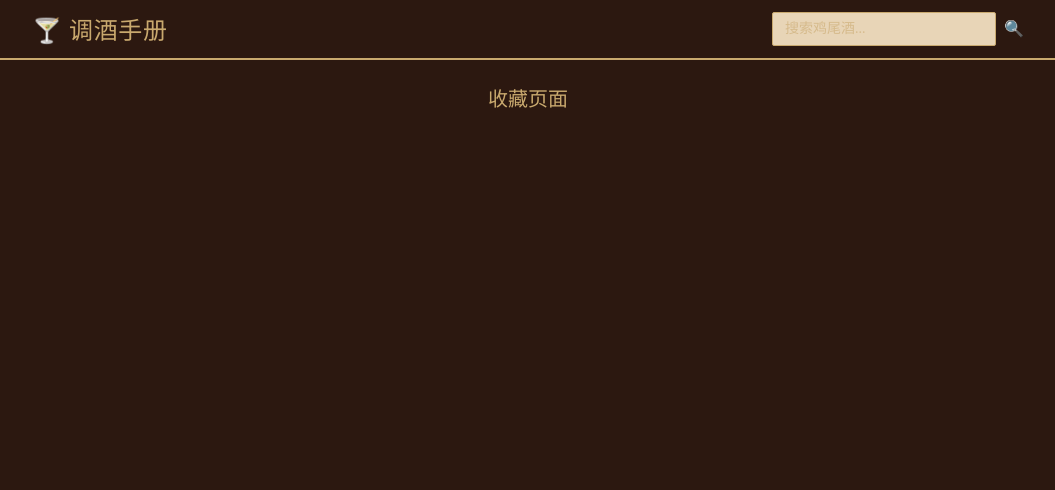
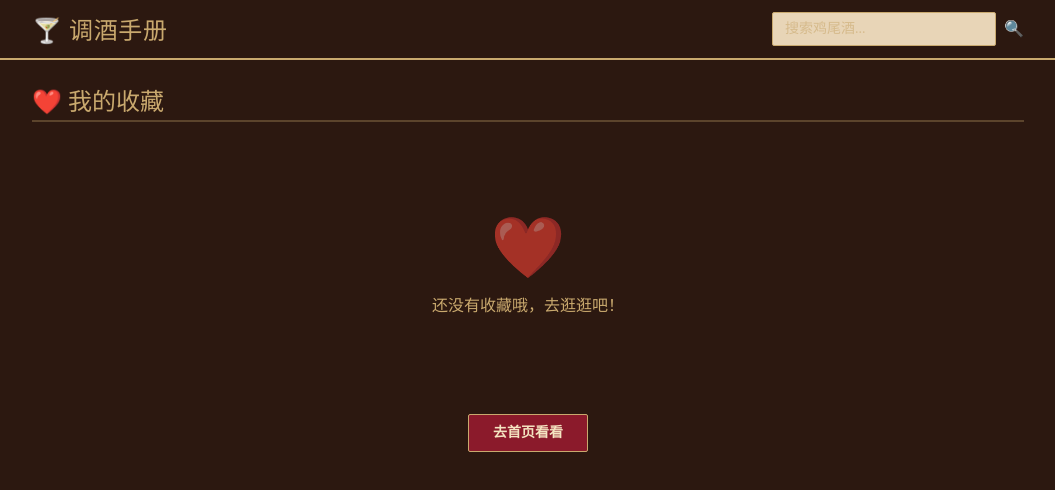
Before and after one commit to 2103433058/cocktail-app, a React (Vite) app: page /#/favorites in a window 1280 px wide. Shown: the top 490 px of the page, without its empty margins (112-1167 px from the left). Built offline with nearby package versions, Linux system fonts and the light colour scheme.

Commit message:
feat: add FavoritesPage

```diff
--- a/src/pages/FavoritesPage.jsx
+++ b/src/pages/FavoritesPage.jsx
@@ -1,3 +1,57 @@
+import { useStore } from '../store/useStore'
+import { useCocktailDetail } from '../hooks/useCocktails'
+import DrinkCard from '../components/DrinkCard'
+import EmptyState from '../components/EmptyState'
+import { Link } from 'react-router-dom'
+
+function FavoriteDrink({ id }) {
+  const { data: drink, isLoading } = useCocktailDetail(id)
+
+  if (isLoading) {
+    return (
+      <div className="card-vintage p-4 animate-pulse">
+        <div className="w-full aspect-square bg-vintage-gold/20 rounded-sm" />
+        <div className="h-4 bg-vintage-gold/20 rounded mt-2" />
+      </div>
+    )
+  }
+
+  if (!drink) return null
+  return <DrinkCard drink={drink} />
+}
+
 export default function FavoritesPage() {
-  return <div className="py-6"><p className="text-center text-vintage-gold font-heading text-xl">收藏页面</p></div>
+  const { favorites } = useStore()
+
+  if (favorites.length === 0) {
+    return (
+      <div className="py-6">
+        <h2 className="font-heading text-2xl text-vintage-gold border-b-2 border-vintage-gold/30 pb-1 mb-4">
+          ❤️ 我的收藏
+        </h2>
+        <EmptyState
+          icon="❤️"
+          message="还没有收藏哦，去逛逛吧！"
+        />
+        <div className="text-center mt-4">
+          <Link to="/" className="btn-accent inline-block text-sm">
+            去首页看看
+          </Link>
+        </div>
+      </div>
+    )
+  }
+
+  return (
+    <div className="py-6">
+      <h2 className="font-heading text-2xl text-vintage-gold border-b-2 border-vintage-gold/30 pb-1 mb-4">
+        ❤️ 我的收藏 ({favorites.length})
+      </h2>
+      <div className="grid grid-cols-2 md:grid-cols-3 lg:grid-cols-4 gap-4">
+        {favorites.map(id => (
+          <FavoriteDrink key={id} id={id} />
+        ))}
+      </div>
+    </div>
+  )
 }
```
